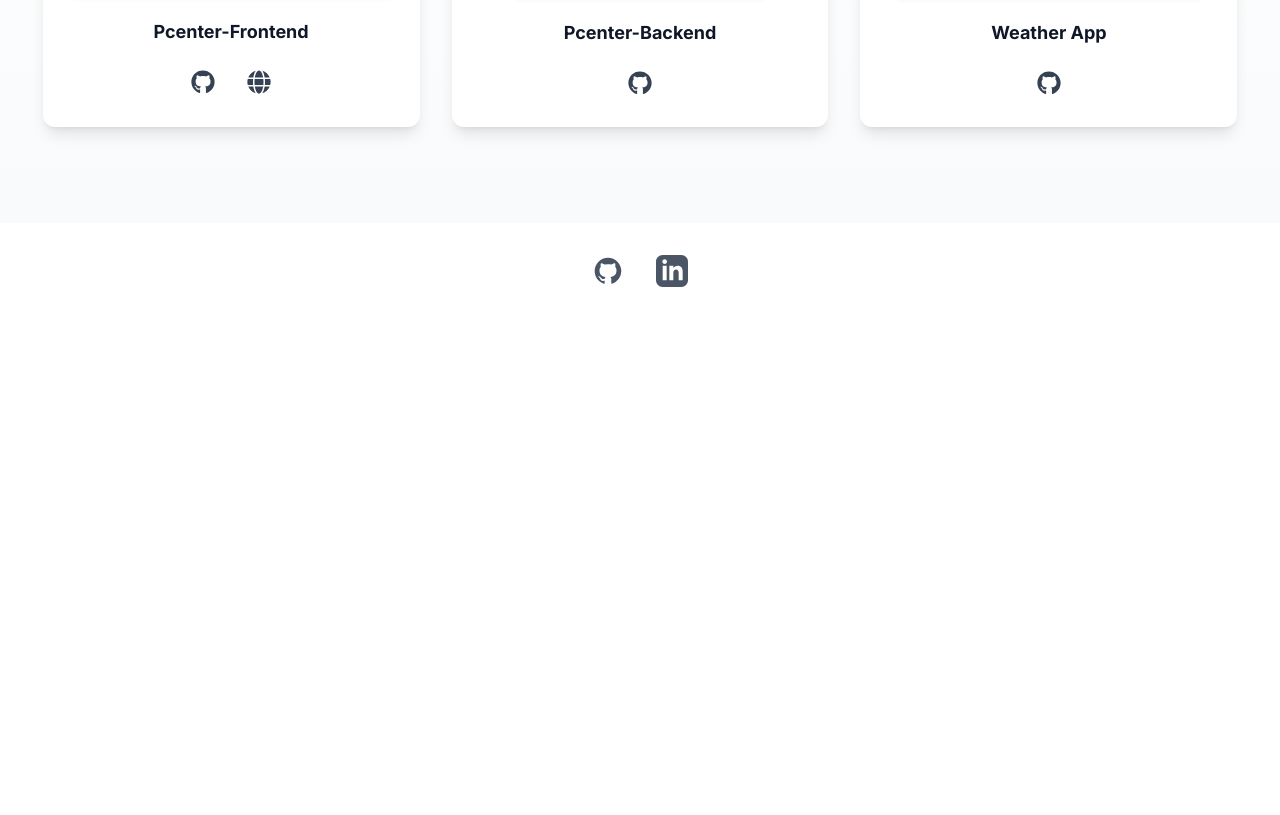
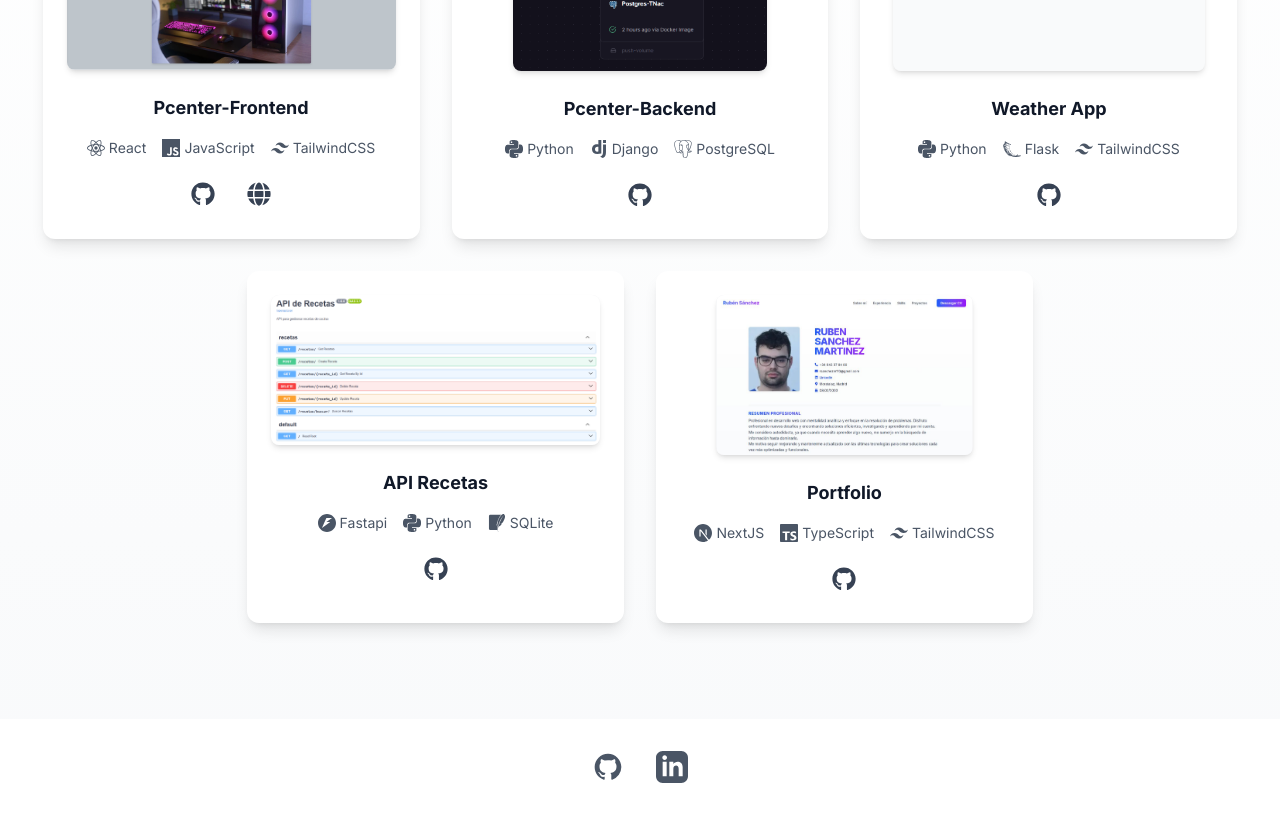
Before and after one commit to NxtZeus/Portfolio, a Next.js app: page / in a window 1280 px wide. Shown: the part 3420-4235 px from the top of the page. Before the commit the page ends 3739 px from the top, so only its background shows below. Built offline with nearby package versions, Linux system fonts and the light colour scheme.

Commit message:
update skills y projects

```diff
--- a/app/components/Projects.tsx
+++ b/app/components/Projects.tsx
@@ -1,12 +1,14 @@
 'use client';
 
 import { FaGithub, FaGlobe } from 'react-icons/fa';
+import { SiReact, SiJavascript, SiPython, SiTailwindcss, SiDjango, SiPostgresql, SiSqlite, SiFastapi, SiFlask, SiNextdotjs, SiTypescript } from "react-icons/si";
 
 interface Project {
   name: string;
   githubUrl: string;
   liveUrl?: string;
   image?: string;
+  technologies: string[];
 }
 
 const projects: Project[] = [
@@ -16,16 +18,31 @@ const projects: Project[] = [
     githubUrl: 'https://github.com/NxtZeus/Pcenter-front',
     liveUrl: 'https://pcenter.vercel.app',
     image: 'images/Pcenter-front.png',
+    technologies: ['React', 'JavaScript', 'TailwindCSS']
   },
   {
     name: 'Pcenter-Backend',
     githubUrl: 'https://github.com/NxtZeus/Pcenter-back',
     image: 'images/Pcenter-back.png',
+    technologies: ['Python', 'Django', 'PostgreSQL']
   },
   {
     name: 'Weather App',
     githubUrl: 'https://github.com/NxtZeus/weather-api-app',
     image: 'images/weather-app.png',
+    technologies: ['Python', 'Flask', 'TailwindCSS']
+  },
+  {
+    name: 'API Recetas',
+    githubUrl: 'https://github.com/NxtZeus/recetas-fastapi',
+    image: 'images/recetas-fastapi.png',
+    technologies: ['Fastapi','Python', 'SQLite']
+  },
+  {
+    name: 'Portfolio',
+    githubUrl: 'https://github.com/NxtZeus/Portfolio',
+    image: 'images/portfolio.png',
+    technologies: ['NextJS','TypeScript', 'TailwindCSS']
   }
 ];
 
@@ -35,7 +52,7 @@ export default function Projects() {
       <div className="max-w-7xl mx-auto px-4 sm:px-6 lg:px-8">
         <div className="text-center mb-14">
           <h2 className="text-3xl sm:text-4xl lg:text-5xl font-extrabold leading-tight bg-gradient-to-r from-blue-600 to-purple-600 bg-clip-text text-transparent">
-            Proyectos
+            Mis Proyectos
           </h2>
         </div>
         <div>
@@ -59,6 +76,30 @@ export default function Projects() {
                   <h3 className="text-lg font-bold text-gray-900 dark:text-white mb-4 text-center">
                     {project.name}
                   </h3>
+                  <div className="flex flex-wrap justify-center gap-4 mb-4">
+                    {project.technologies.map((tech) => {
+                      const IconComponent = {
+                        'React': SiReact,
+                        'JavaScript': SiJavascript,
+                        'Python': SiPython,
+                        'TailwindCSS': SiTailwindcss,
+                        'Django': SiDjango,
+                        'PostgreSQL': SiPostgresql,
+                        'SQLite': SiSqlite,
+                        'Fastapi': SiFastapi,
+                        'Flask': SiFlask,
+                        'NextJS': SiNextdotjs,
+                        'TypeScript': SiTypescript
+                      }[tech];
+
+                      return IconComponent ? (
+                        <div key={tech} className="flex items-center gap-1 text-sm text-gray-600 dark:text-gray-300">
+                          <IconComponent className="text-lg" />
+                          <span>{tech}</span>
+                        </div>
+                      ) : null;
+                    })}
+                  </div>
                   <div className="flex justify-center gap-8 mt-2 mb-2">
                     <a
                       href={project.githubUrl}
--- a/app/components/Skills.tsx
+++ b/app/components/Skills.tsx
@@ -1,7 +1,7 @@
 'use client';
 
 import { FaReact, FaNodeJs, FaGitAlt, FaGithub, FaHtml5, FaCss3Alt, FaJs, FaPython, FaPhp } from 'react-icons/fa';
-import { SiTypescript, SiTailwindcss, SiMongodb, SiPostgresql, SiDocker, SiAngular, SiDjango, SiMysql, SiMariadb, SiPycharm, SiPostman, SiXampp, SiApachehadoop, SiApachespark, SiTensorflow, SiPandas, SiNumpy, SiJson, SiApacheairflow, SiNeo4J, SiAmazon } from 'react-icons/si';
+import { SiTypescript, SiTailwindcss, SiMongodb, SiPostgresql, SiDocker, SiAngular, SiDjango, SiMysql, SiMariadb, SiPycharm, SiPostman, SiXampp, SiApachehadoop, SiApachespark, SiTensorflow, SiPandas, SiNumpy, SiJson, SiApacheairflow, SiNeo4J, SiAmazon, SiFastapi, SiNextdotjs } from 'react-icons/si';
 import { TbBrandVscode } from 'react-icons/tb';
 import { PiFileXFill } from 'react-icons/pi';
 import { MdCloud } from 'react-icons/md';
@@ -24,6 +24,7 @@ const skillCategories: SkillCategory[] = [
       { name: 'JavaScript', icon: <FaJs className="text-yellow-500" /> },
       { name: 'TypeScript', icon: <SiTypescript className="text-blue-600" /> },
       { name: 'React', icon: <FaReact className="text-blue-500" /> },
+      { name: 'Next.js', icon: <SiNextdotjs className="text-gray-800" /> },
       { name: 'Angular', icon: <SiAngular className="text-red-600" /> },
       { name: 'TailwindCSS', icon: <SiTailwindcss className="text-cyan-500" /> },
       { name: 'Bootstrap', icon: <BsFillBootstrapFill className="text-purple-700" /> },
@@ -35,6 +36,7 @@ const skillCategories: SkillCategory[] = [
       { name: 'Python', icon: <FaPython className="text-yellow-600" /> },
       { name: 'Django', icon: <SiDjango className="text-green-800" /> },
       { name: 'Django Rest Framework', icon: <SiDjango className="text-green-800" /> },
+      { name: 'Fastapi', icon: <SiFastapi className="text-gray-800" />},
       { name: 'Node.js', icon: <FaNodeJs className="text-green-500" /> },
       { name: 'PHP', icon: <FaPhp className="text-indigo-700" /> },
     ],
```
Also changed, not shown: public/images/portfolio.png (added), public/images/recetas-fastapi.png (added).
